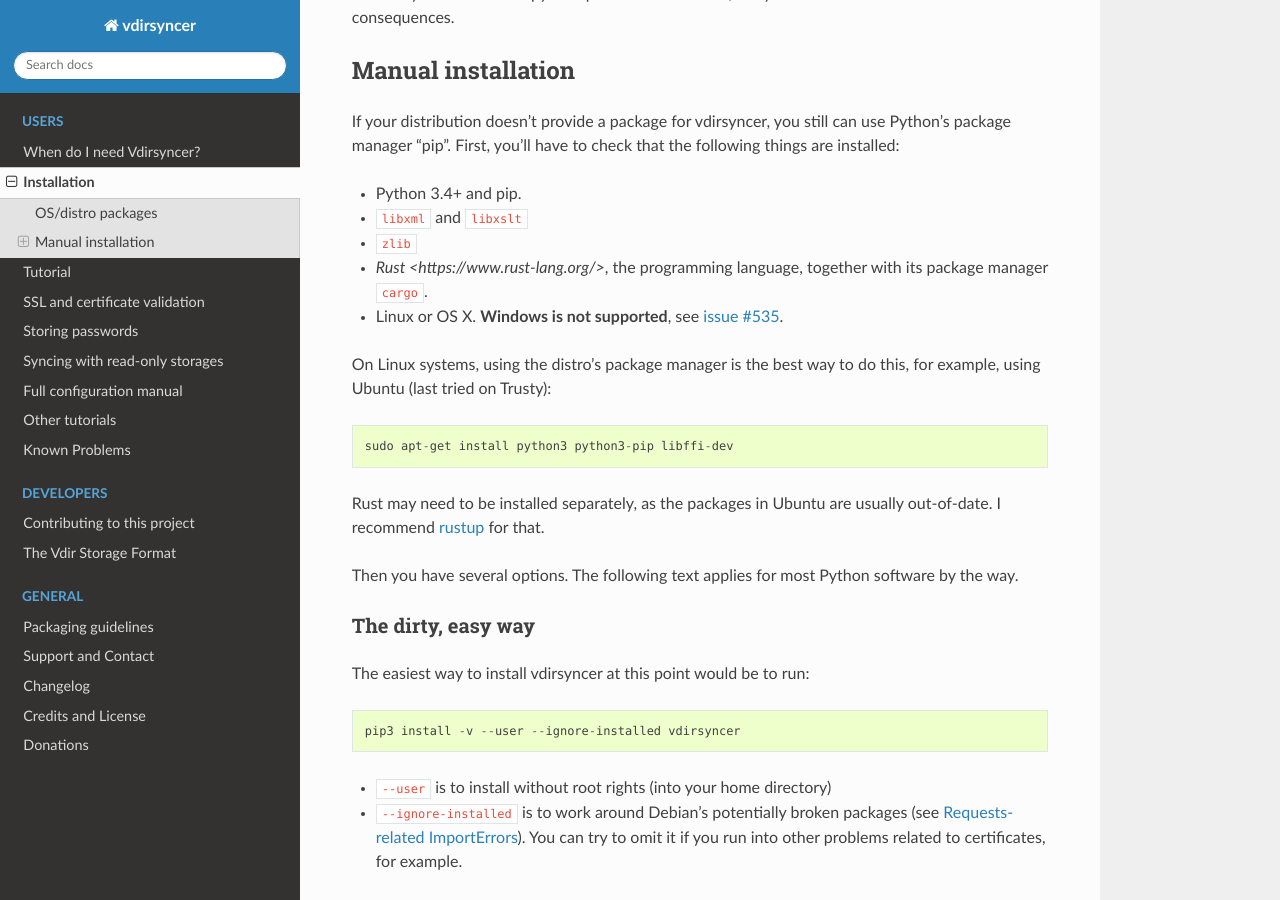
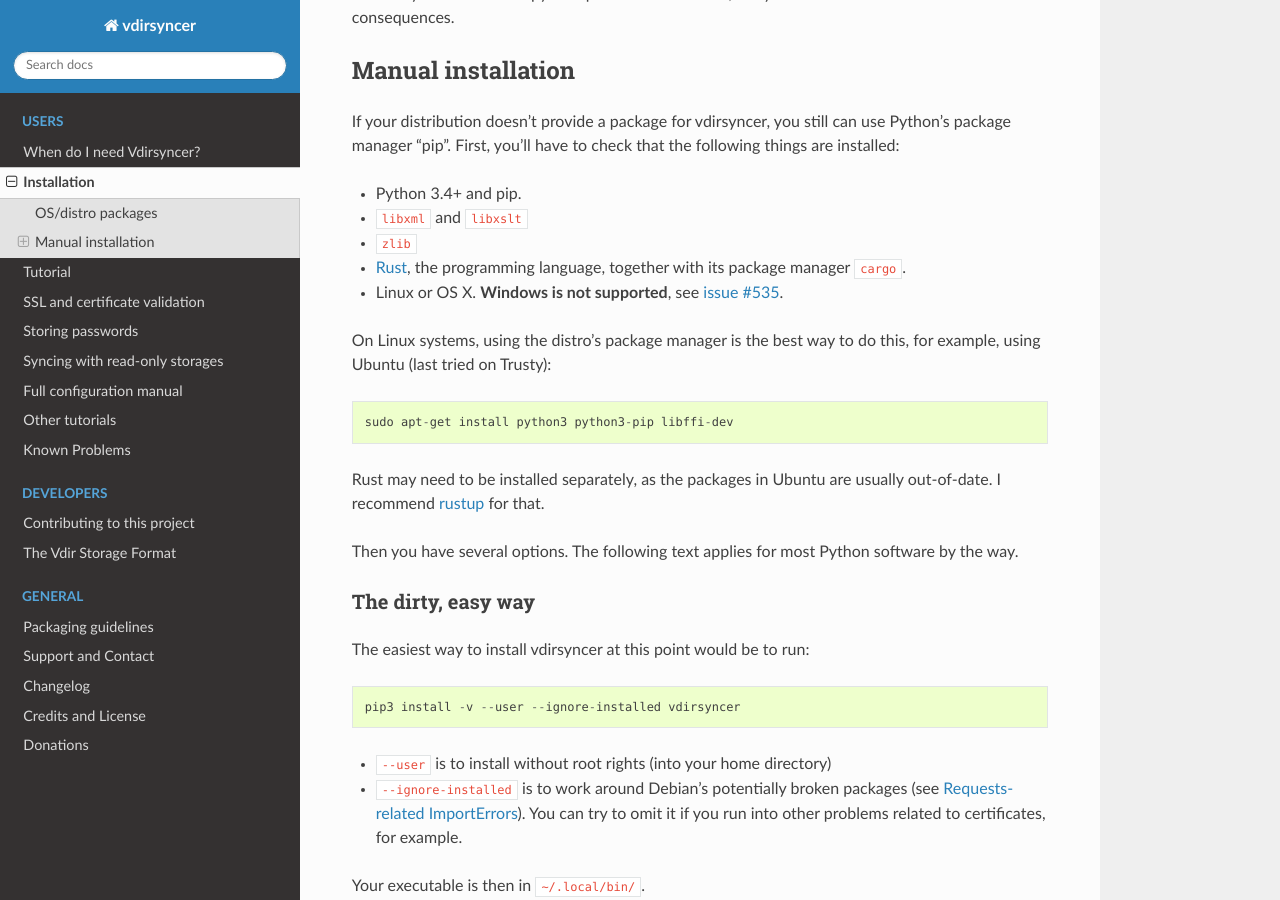
Before and after one commit to pimutils/vdirsyncer, a Sphinx documentation site: the page built from docs/installation.rst, in a window 1280 px wide and 900 px high, scrolled down 666 px. Built offline with Sphinx 7.4.7 and the Read the Docs theme 2.0.0, drawn with Linux system fonts in a browser that asks for light colours; the version number could not be read and is left out.

Commit message:
fix link in docs

```diff
--- a/docs/installation.rst
+++ b/docs/installation.rst
@@ -44,7 +44,7 @@
 - Python 3.4+ and pip.
 - ``libxml`` and ``libxslt``
 - ``zlib``
-- `Rust <https://www.rust-lang.org/>`, the programming language, together with
+- `Rust <https://www.rust-lang.org/>`_, the programming language, together with
   its package manager ``cargo``.
 - Linux or OS X. **Windows is not supported**, see :gh:`535`.
 
```
